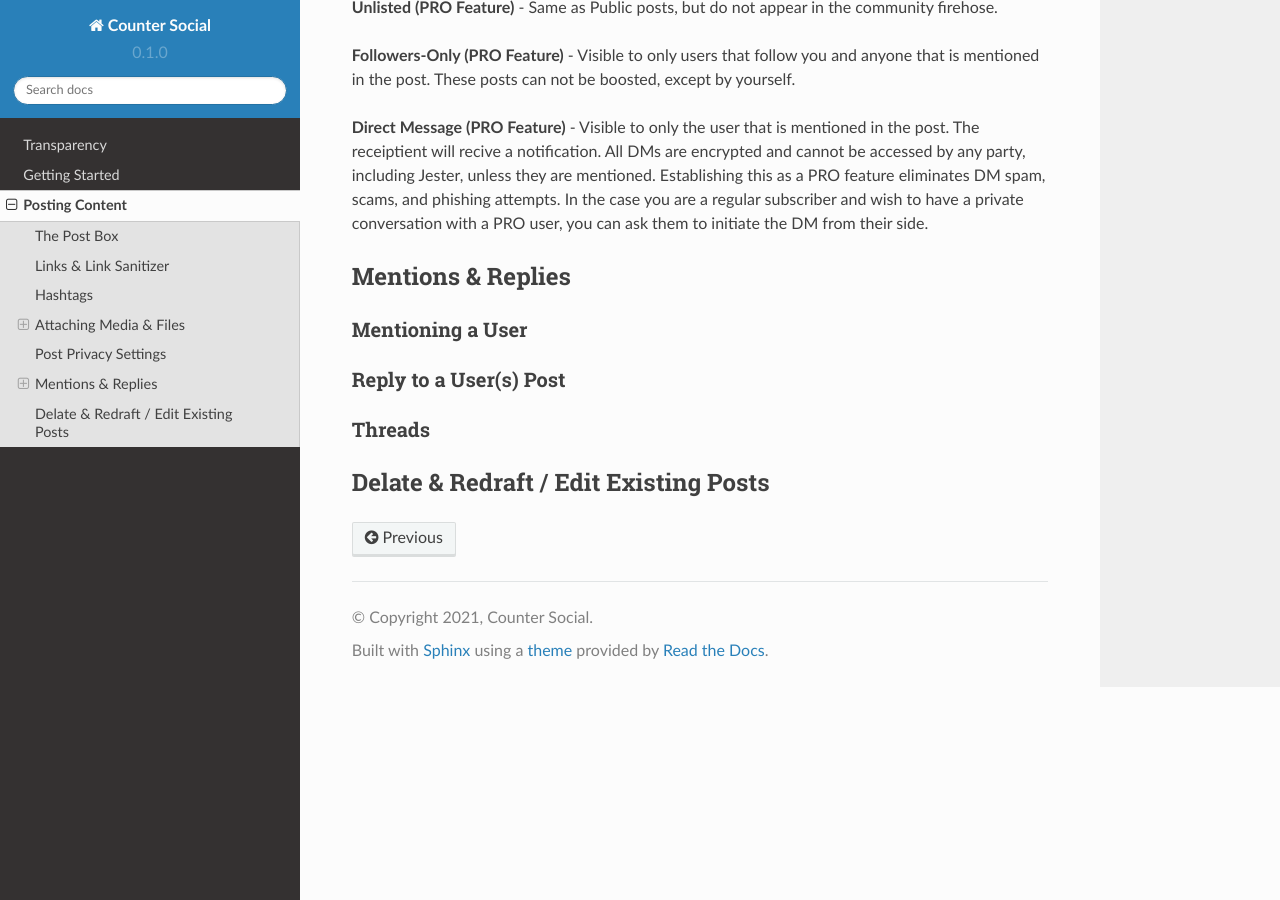
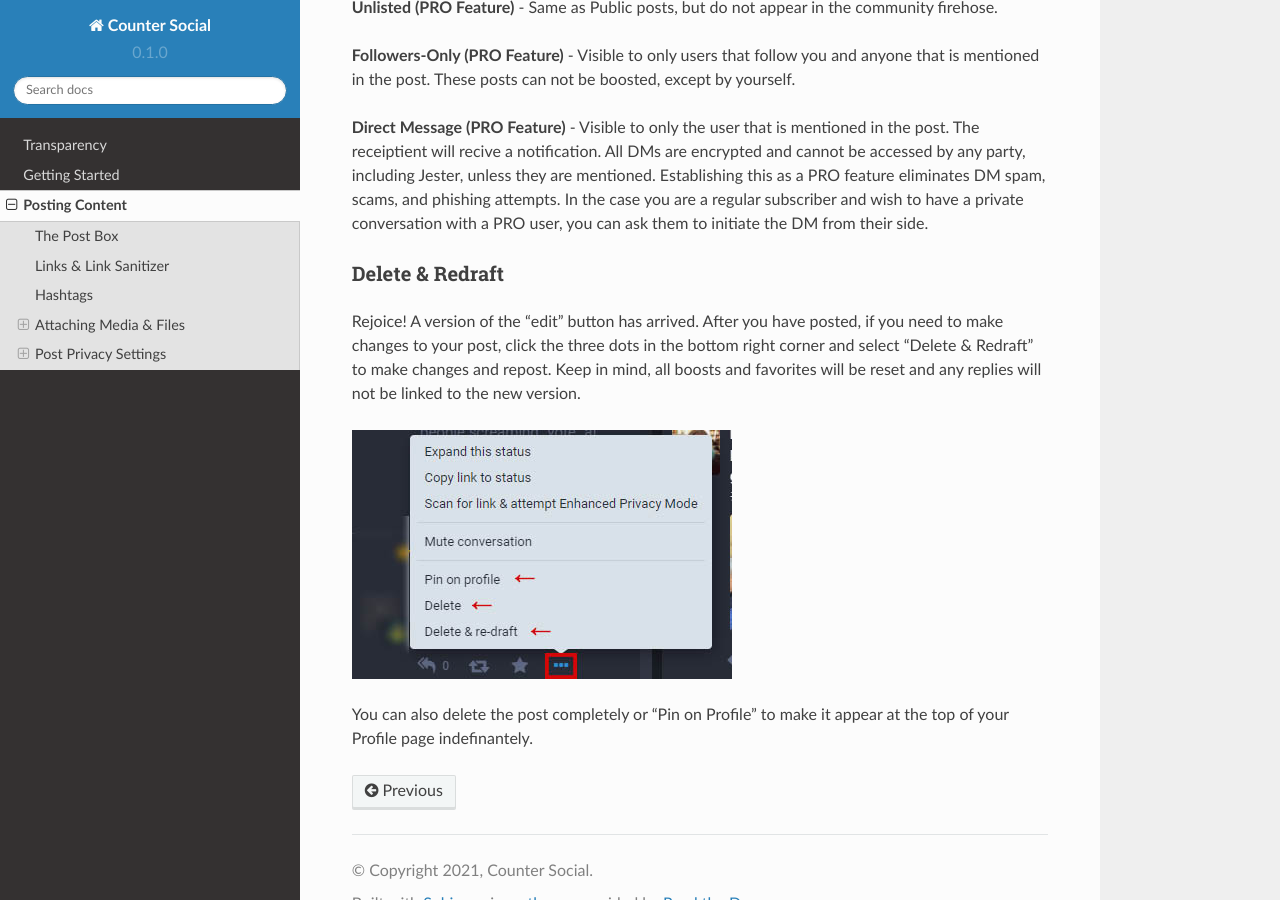
Before and after one commit to itskel/userguide, a Sphinx documentation site: the page built from docs/source/posting-content.rst, in a window 1280 px wide and 900 px high, scrolled down 3554 px. Built offline with Sphinx 7.4.7 and the Read the Docs theme 2.0.0, drawn with Linux system fonts in a browser that asks for light colours.

Commit message:
Update posting-content.rst

```diff
--- a/docs/source/posting-content.rst
+++ b/docs/source/posting-content.rst
@@ -62,17 +62,10 @@
 **Direct Message (PRO Feature)** - Visible to only the user that is mentioned in the post. The receiptient will recive a notification. All DMs are encrypted and cannot be accessed by any party, including Jester, unless they are mentioned. Establishing this as a PRO feature eliminates DM spam, scams, and phishing attempts. In the case you are a regular subscriber and wish to  have a private conversation with a PRO user, you can ask them to initiate the DM from their side.
 
 
-Mentions & Replies
-------------
+Delete & Redraft
+^^^^^^^^^^^^^
+Rejoice! A version of the "edit" button has arrived. After you have posted, if you need to make changes to your post, click the three dots in the bottom right corner and select "Delete & Redraft" to make changes and repost. Keep in mind, all boosts and favorites will be reset and any replies will not be linked to the new version.
 
-Mentioning a User
-^^^^^^^^^^^^^
+.. image:: img_deleteandredraft.jpg
 
-Reply to a User(s) Post
-^^^^^^^^^^^^^
-
-Threads
-^^^^^^^^^^^^^
-
-Delate & Redraft / Edit Existing Posts
-------------
+You can also delete the post completely or "Pin on Profile" to make it appear at the top of your Profile page indefinantely.
```
